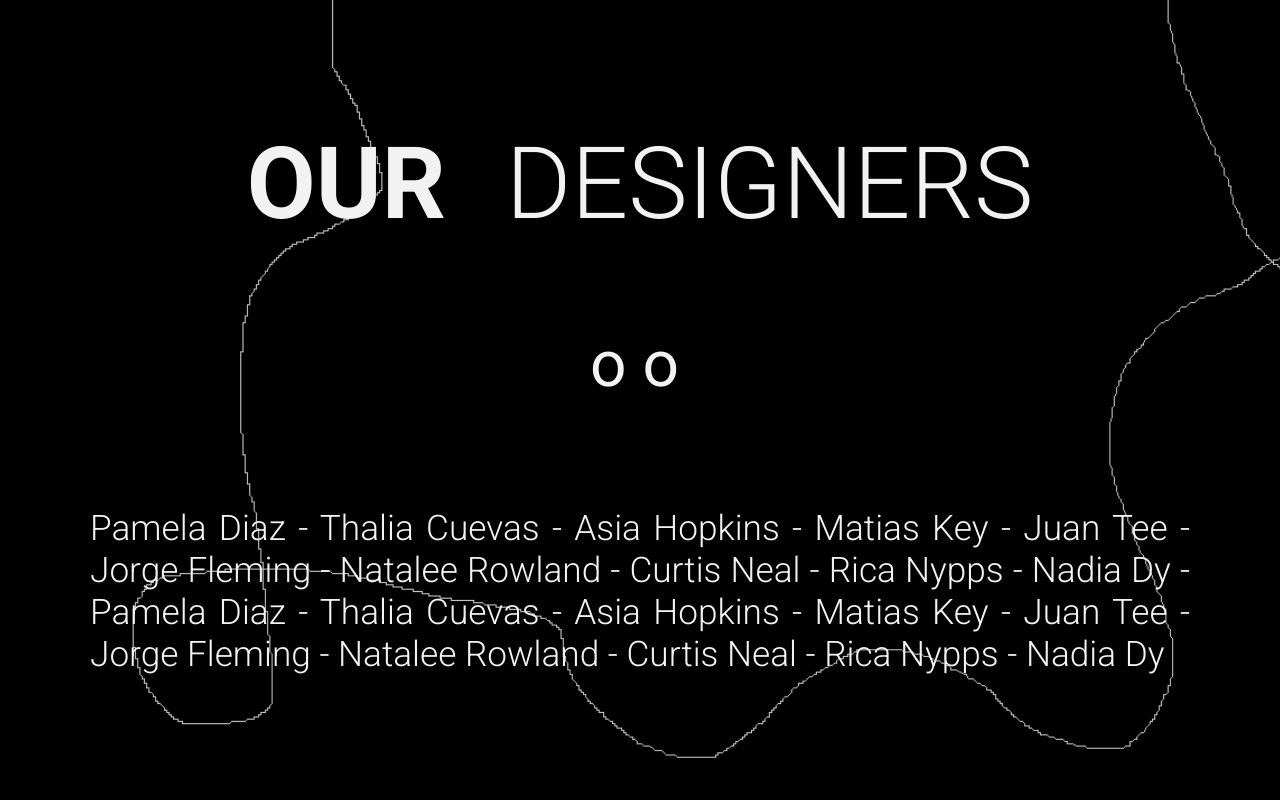
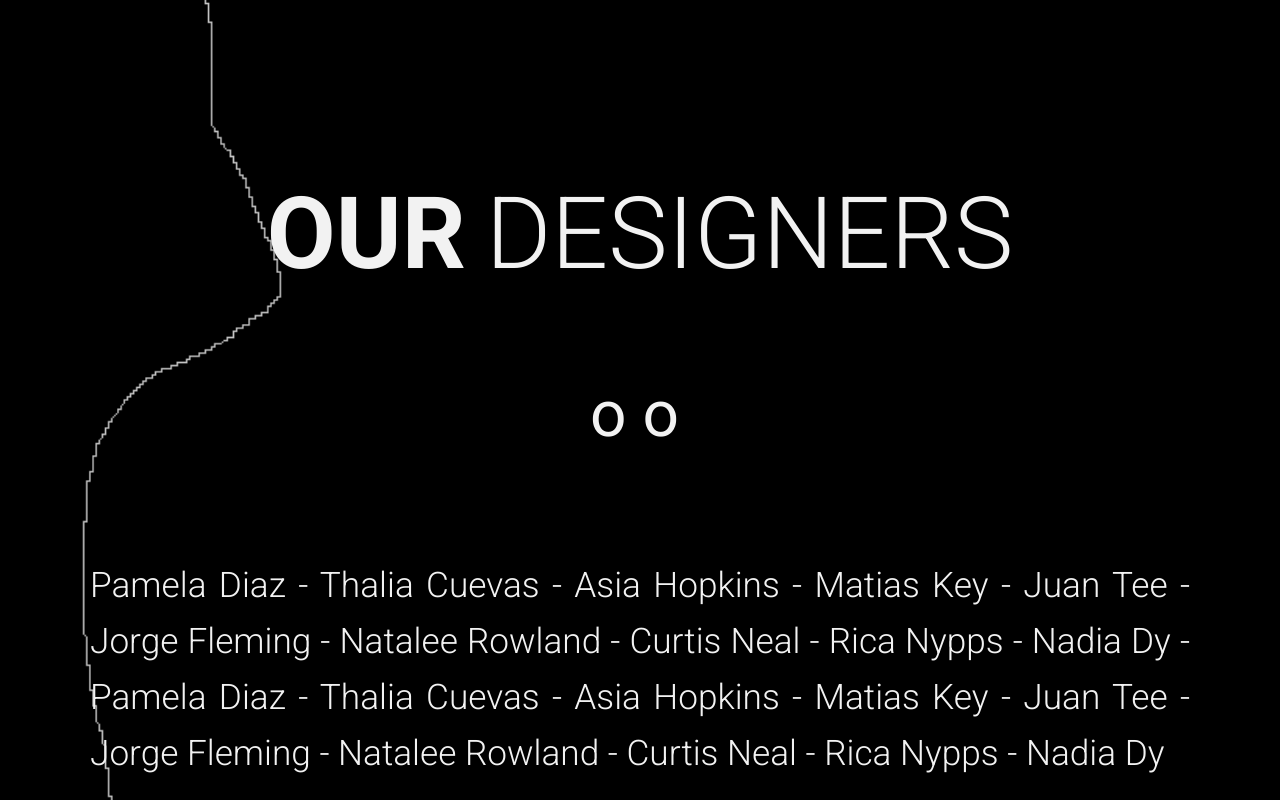
Before and after one commit to Degaullus/PsdProject, a React (Vite) app: page / in a window 1280 px wide. Shown: the part 3740-4540 px from the top of the page. Built offline with nearby package versions, Linux system fonts and the light colour scheme; a web font is replaced by a local one.

Commit message:
small cahnges

```diff
--- a/src/components/OurDesigners.module.css
+++ b/src/components/OurDesigners.module.css
@@ -10,7 +10,7 @@
   display: flex;
   align-items: center;
   flex-direction: column;
-  margin-top: 200px;
+  margin: 250px 0;
 }
 
 .ourDesignersHeader {
@@ -20,7 +20,7 @@
 .ourDesignersTitle {
   font-size: 100px;
   color: #f2f2f2;
-  margin-right: 60px;
+  margin-right: 20px;
 }
 
 .ourDesignersTitle2 {
@@ -63,4 +63,5 @@
   text-align: justify;
   font-weight: 300;
   margin-bottom: 150px;
+  line-height: 3.5rem;
 }
```
